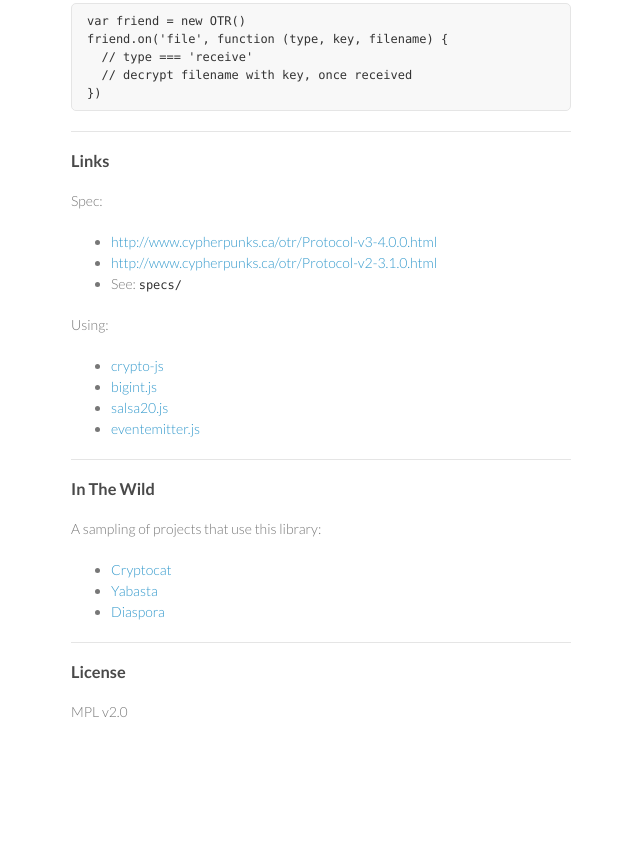
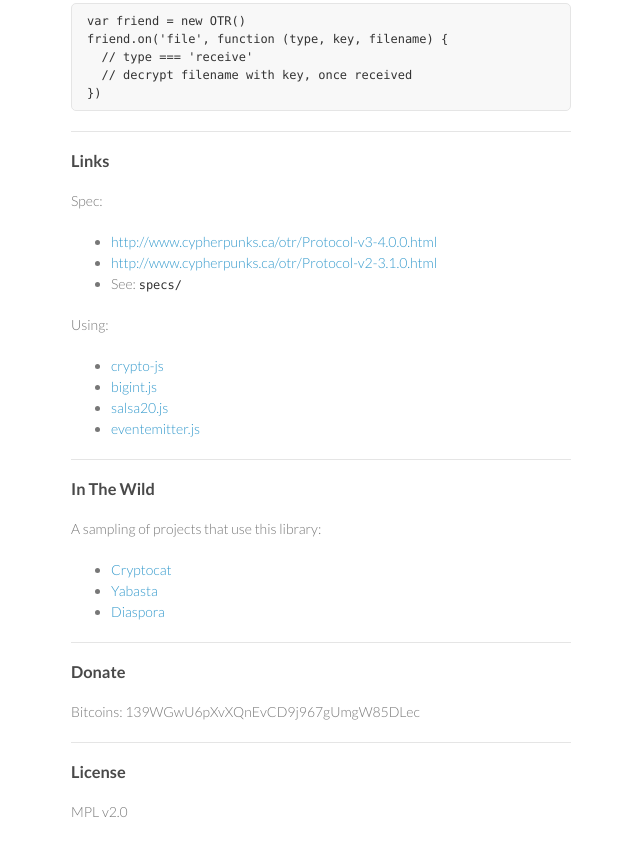
Before and after one commit to arlolra/otr, a plain HTML site: page index.html in a window 1280 px wide. Shown: the part 6241-7097 px from the top of the page, without its empty margins (499-1139 px from the left). Before the commit the page ends 7033 px from the top, so only its background shows below. Drawn offline with Linux system fonts and the light colour scheme.

Commit message:
Create gh-pages branch via GitHub

```diff
--- a/index.html
+++ b/index.html
@@ -370,6 +370,11 @@ friend.on('file', function (type, key, filename) {
 <li><a href="https://github.com/jonkri/yabasta">Yabasta</a></li>
 <li><a href="https://github.com/sualko/diaspora">Diaspora</a></li>
 </ul><hr><h3>
+<a name="donate" class="anchor" href="#donate"><span class="octicon octicon-link"></span></a>Donate</h3>
+
+<p>Bitcoins: 139WGwU6pXvXQnEvCD9j967gUmgW85DLec</p>
+
+<hr><h3>
 <a name="license" class="anchor" href="#license"><span class="octicon octicon-link"></span></a>License</h3>
 
 <p>MPL v2.0</p>
```
Also changed, not shown: params.json (+1 -1 lines).
